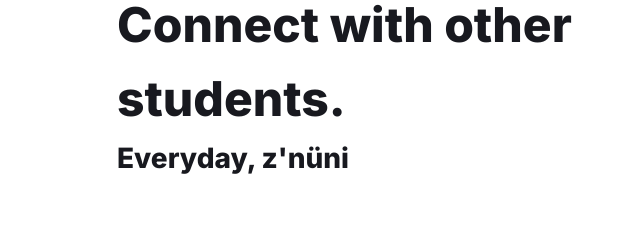
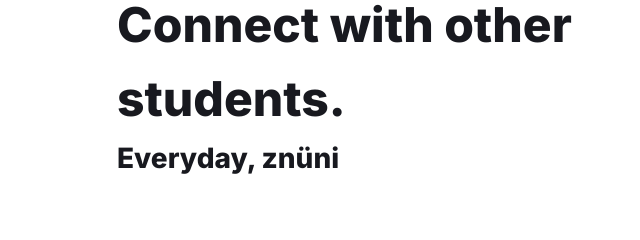
Before and after one commit to znuni/website, a website built with Parcel: page index.html in a window 1280 px wide. Shown: the part 885-1125 px from the top of the page, 0-640 px from the left. Built offline with nearby package versions, Linux system fonts and the light colour scheme; files whose address does not match are found by name.

Commit message:
fix: typo in feature section

```diff
--- a/index.html
+++ b/index.html
@@ -505,7 +505,7 @@
               Connect with other students.
             </span>
             <br />
-            <span class="home-text31 Headline4">Everyday, z'nüni</span>
+            <span class="home-text31 Headline4">Everyday, znüni</span>
             <br />
           </h2>
           <span class="home-text33">
```
